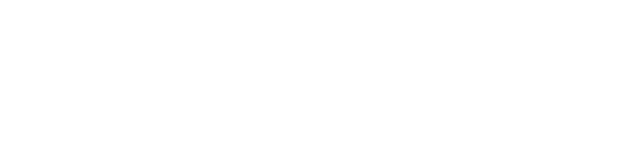
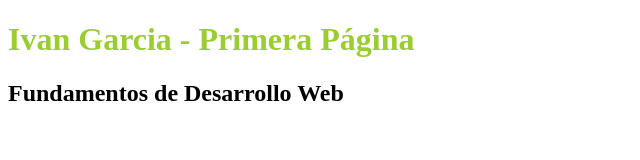
Before and after one commit to IvanGS28/WebPage, a plain HTML site: page index.html in a window 1280 px wide. Shown: the whole page, without its empty margins (0-640 px from the left). Drawn offline with Linux system fonts and the light colour scheme.

Commit message:
Agregue subtitulo y corregi errores

```diff
--- a/index.html
+++ b/index.html
@@ -5,8 +5,8 @@
     </head>
 
     <body>
-        <h1
-        style="background-color:black;color: white"
+        <h1 style="color: yellowgreen;"> Ivan Garcia - Primera Página </h1>
+        <h2>Fundamentos de Desarrollo Web </h2>
     </body>
 
 </html>
```
